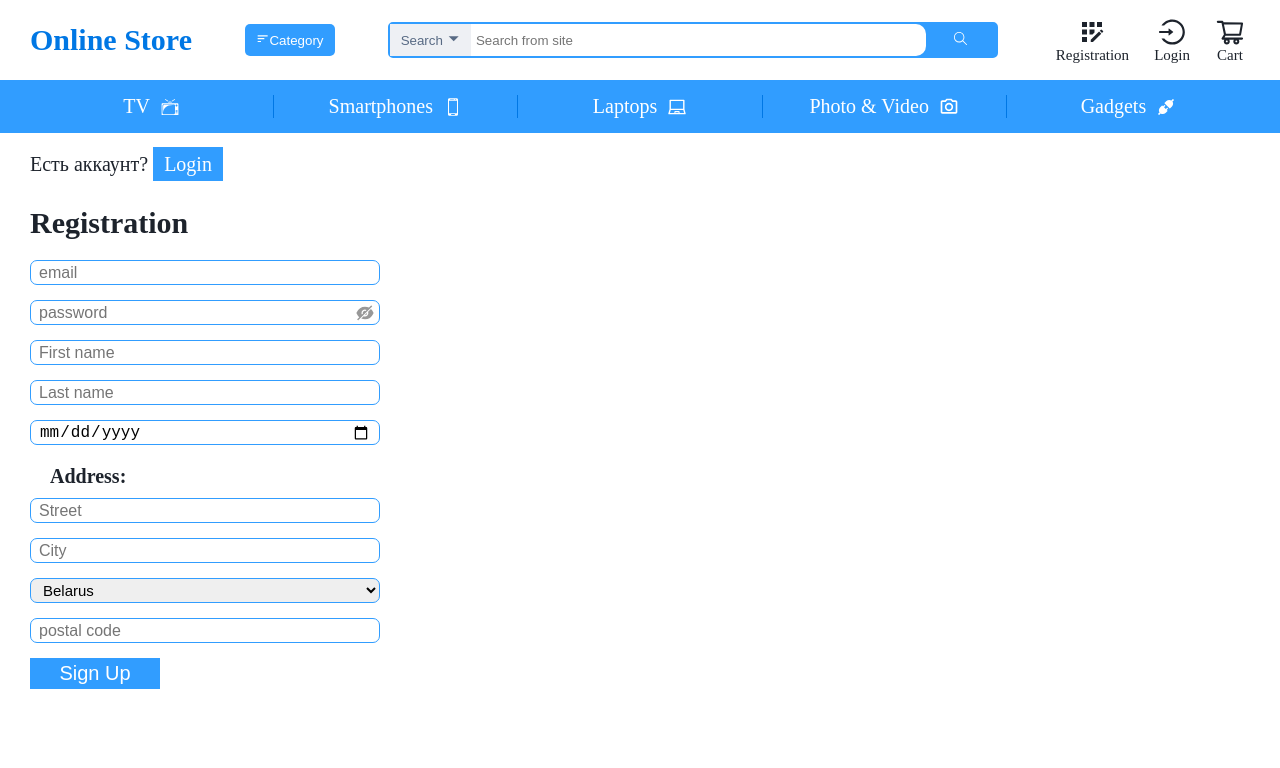
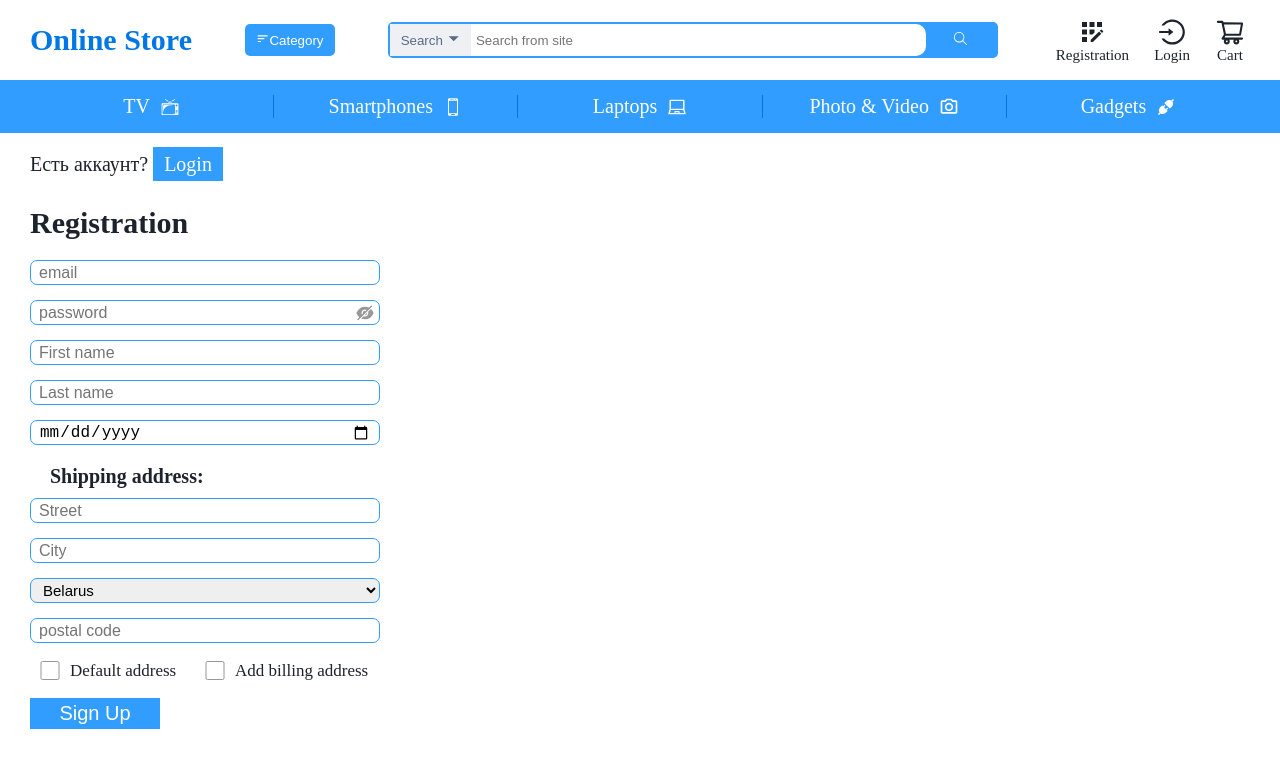
Before and after one commit to Rigelion154/eCommerce-Application, a React (Create React App) app: page /registration in a window 1280 px wide. Shown: the top 768 px of the page. Built offline with nearby package versions, Linux system fonts and the light colour scheme; what @commercetools/platform-sdk, @commercetools/sdk-client-v2 would draw is missing.

Commit message:
feat: add checkbox for default address and billing

```diff
--- a/src/components/ui/registartionForm/RegistrationForm.module.css
+++ b/src/components/ui/registartionForm/RegistrationForm.module.css
@@ -1,3 +1,7 @@
+.registration__form_block {
+  position: relative;
+}
+
 .registration__form {
   margin-top: 20px;
 }
@@ -92,3 +96,32 @@ select {
   font-size: 16px;
   color: #ff0000;
 }
+
+.checkbox__block {
+  position: relative;
+}
+
+.checkbox__label {
+  display: flex;
+  align-items: center;
+}
+
+.checkbox__label input[type="checkbox"] {
+  width: 40px;
+  transform: scale(0.75);
+  margin-bottom: 0;
+  cursor: pointer;
+}
+
+.checkbox__label span {
+  position: absolute;
+  left: 40px;
+  font-size: 17px;
+}
+
+.checkbox__block_billing {
+  position: absolute;
+  width: 200px;
+  bottom: 46px;
+  left: 165px;
+}
--- a/src/components/ui/registartionForm/RegistrationForm.tsx
+++ b/src/components/ui/registartionForm/RegistrationForm.tsx
@@ -22,6 +22,8 @@ function RegistrationForm() {
   const [initialSelectedCountry] = useState('Belarus');
   const [selectedCountry, setSelectedCountry] = useState('');
   const [postalCode, setPostalCode] = useState('');
+  const [defaultAddress, setDefaultAddress] = useState(false);
+  const [billingAddress, setBillingAddress] = useState(false);
 
   const [emailError, setEmailError] = useState('');
   const [emailValid, setEmailValid] = useState(false);
@@ -90,7 +92,7 @@ function RegistrationForm() {
   };
 
   return (
-    <div>
+    <div className={styles.registration__form_block}>
       <form
         className={styles.registration__form}
         onSubmit={(e) => {
@@ -134,6 +136,7 @@ function RegistrationForm() {
           birthDayValid={birthDayValid}
           setBirthDayValid={setBirthDayValid}
         />
+        <p className={styles.address__title}>Shipping address:</p>
         <AddressForm
           street={street}
           setStreet={setStreet}
@@ -156,7 +159,19 @@ function RegistrationForm() {
           setPostalCodeError={setPostalCodeError}
           postalCodeValid={postalCodeValid}
           setPostalCodeValid={setPostalCodeValid}
+          defaultAddress={defaultAddress}
+          setDefaultAddress={setDefaultAddress}
         />
+        <div className={`${styles.checkbox__block} ${styles.checkbox__block_billing}`}>
+          <label className={styles.checkbox__label} htmlFor='billingAddressCheckbox'>
+            <input
+              type='checkbox'
+              checked={billingAddress}
+              onChange={(e) => setBillingAddress(e.target.checked)}
+            />
+            <span>Add billing address</span>
+          </label>
+        </div>
 
         <button type='submit' className={styles.sign__btn}>
           Sign Up
--- a/src/components/ui/registartionForm/components/addressForm.tsx
+++ b/src/components/ui/registartionForm/components/addressForm.tsx
@@ -23,6 +23,8 @@ interface AddressFormProps {
   setPostalCodeError: React.Dispatch<React.SetStateAction<string>>;
   postalCodeValid: boolean;
   setPostalCodeValid: React.Dispatch<React.SetStateAction<boolean>>;
+  defaultAddress: boolean;
+  setDefaultAddress: React.Dispatch<React.SetStateAction<boolean>>;
 }
 
 function AddressForm(props: AddressFormProps) {
@@ -48,6 +50,8 @@ function AddressForm(props: AddressFormProps) {
     setPostalCodeError,
     postalCodeValid,
     setPostalCodeValid,
+    defaultAddress,
+    setDefaultAddress,
   } = props;
 
   const validateCity = (value: string) => {
@@ -93,7 +97,6 @@ function AddressForm(props: AddressFormProps) {
 
   return (
     <div className={styles.address__field}>
-      <p className={styles.address__title}>Address:</p>
       {streetError && !streetValid && <p className={styles.error__message}>{streetError}</p>}
       <input
         type='text'
@@ -165,6 +168,16 @@ function AddressForm(props: AddressFormProps) {
         className={postalCodeError && !postalCodeValid ? styles.invalid : ''}
         placeholder='postal code'
       />
+      <div className={styles.checkbox__block}>
+        <label className={styles.checkbox__label} htmlFor='defaultAddressCheckbox'>
+          <input
+            type='checkbox'
+            checked={defaultAddress}
+            onChange={(e) => setDefaultAddress(e.target.checked)}
+          />
+          <span>Default address</span>
+        </label>
+      </div>
     </div>
   );
 }
```
